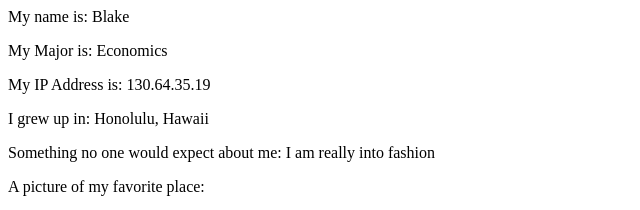
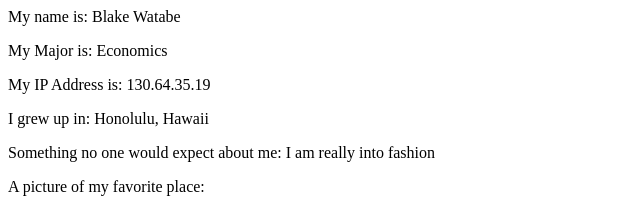
Before and after one commit to blake-watabe/CS20-HW1, a plain HTML site: page index.html in a window 1280 px wide. Shown: the top 210 px of the page, 0-640 px from the left. Drawn offline with Linux system fonts and the light colour scheme.

Commit message:
Update index.html

```diff
--- a/index.html
+++ b/index.html
@@ -6,7 +6,7 @@
     <title>HW1</title>
 </head>
 <body>
-    <p>My name is: Blake</p>
+    <p>My name is: Blake Watabe</p>
     <p>My Major is: Economics</p>
     <p>My IP Address is: 130.64.35.19</p>
     <p>I grew up in: Honolulu, Hawaii</p>
```
